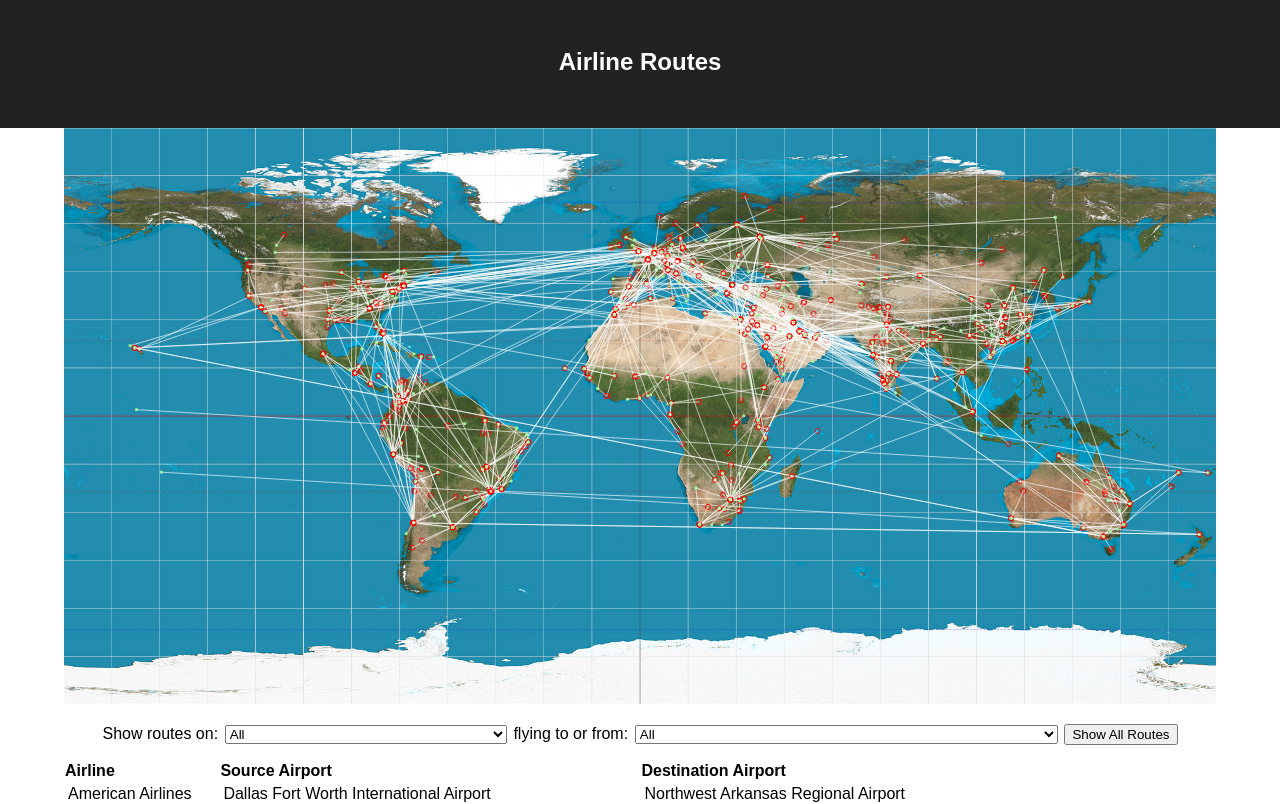
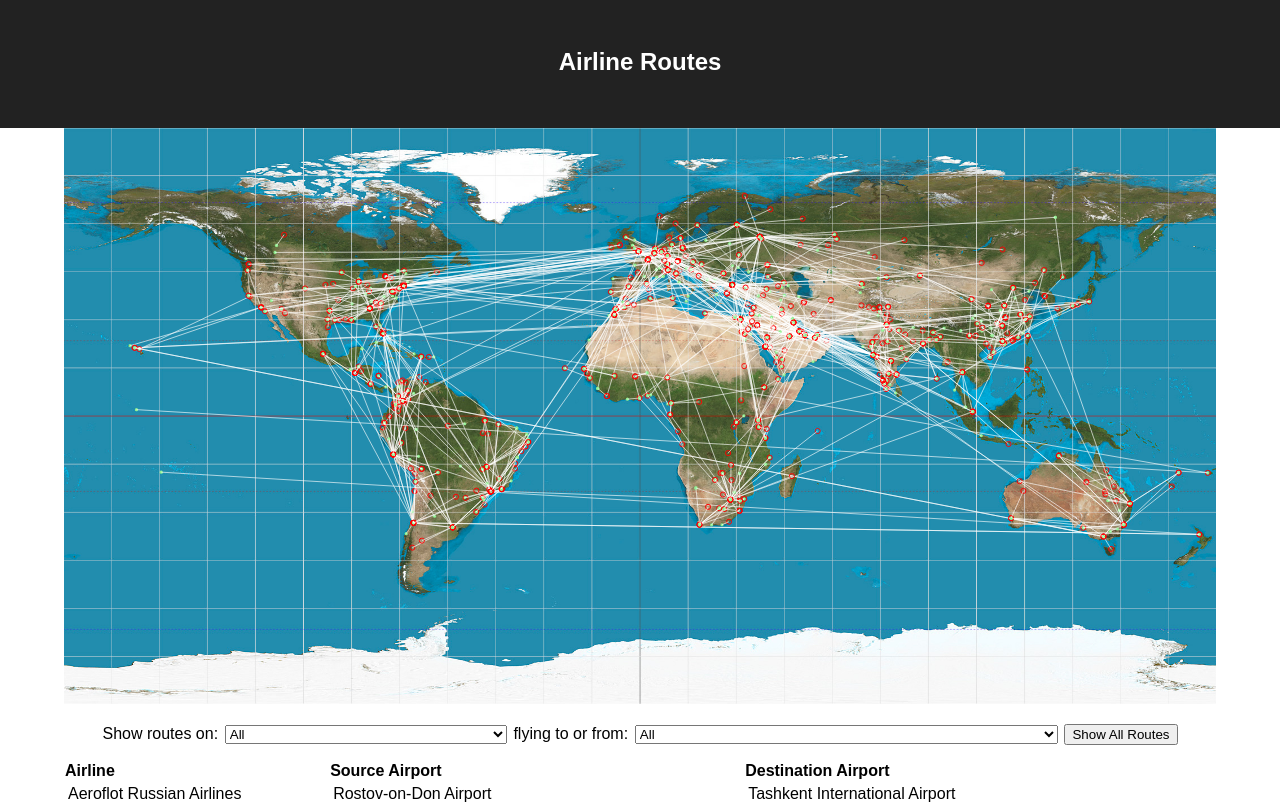
Before and after one commit to Code-yWilliams/airline-routes, a React (Create React App) app: page / in a window 1280 px wide. Shown: the top 804 px of the page. Built offline with nearby package versions, Linux system fonts and the light colour scheme.

Commit message:
sorting table routes by airline name ascending

```diff
--- a/src/App.js
+++ b/src/App.js
@@ -30,6 +30,12 @@ const App = () => {
         (currentAirlineName === 'All' || currentAirlineName === getAirlineNameById(route.airline)) &&
         (currentAirportName === 'All' || currentAirportName === getAirportNameByCode(route.src) || currentAirportName === getAirportNameByCode(route.dest))
       )
+    }).sort((first, second) => {
+      if (getAirlineNameById(first.airline) < getAirlineNameById(second.airline)) {
+        return -1;
+      } else {
+        return 1;
+      }
     })
   }
 
```
